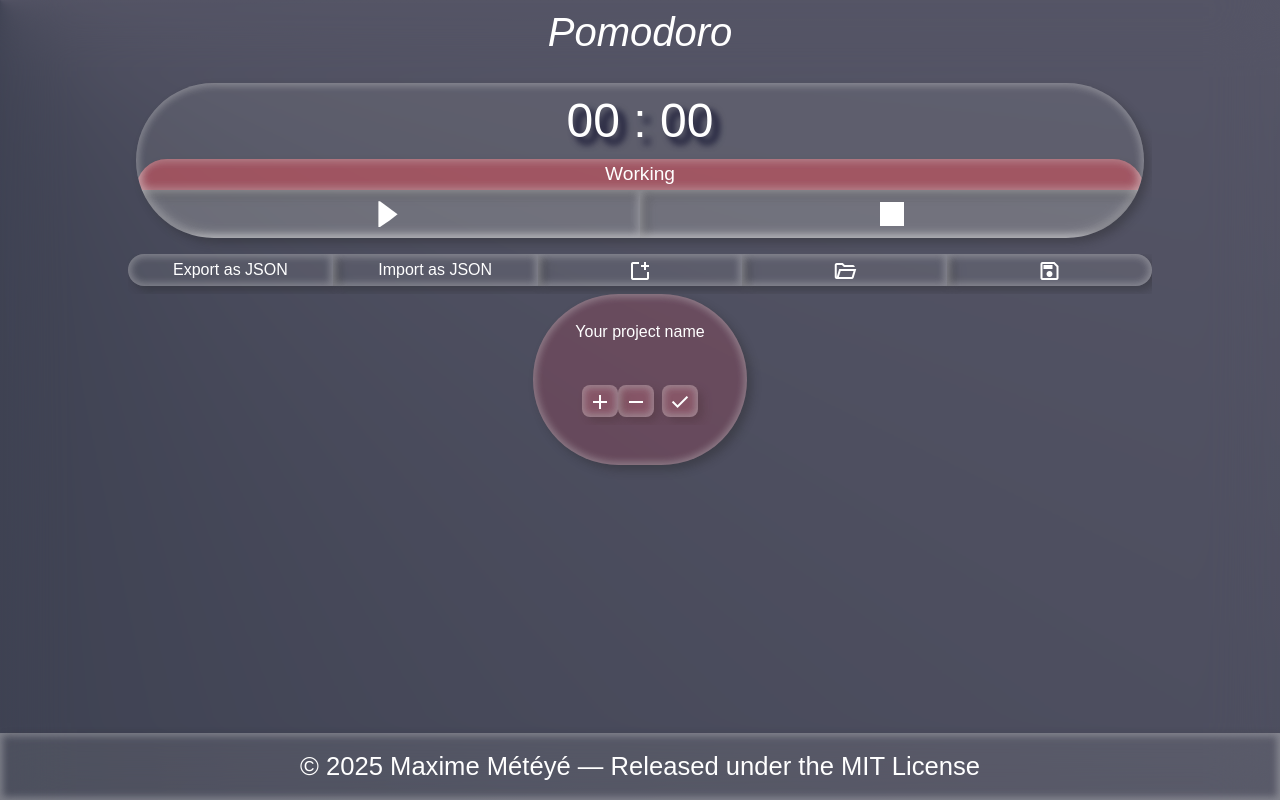
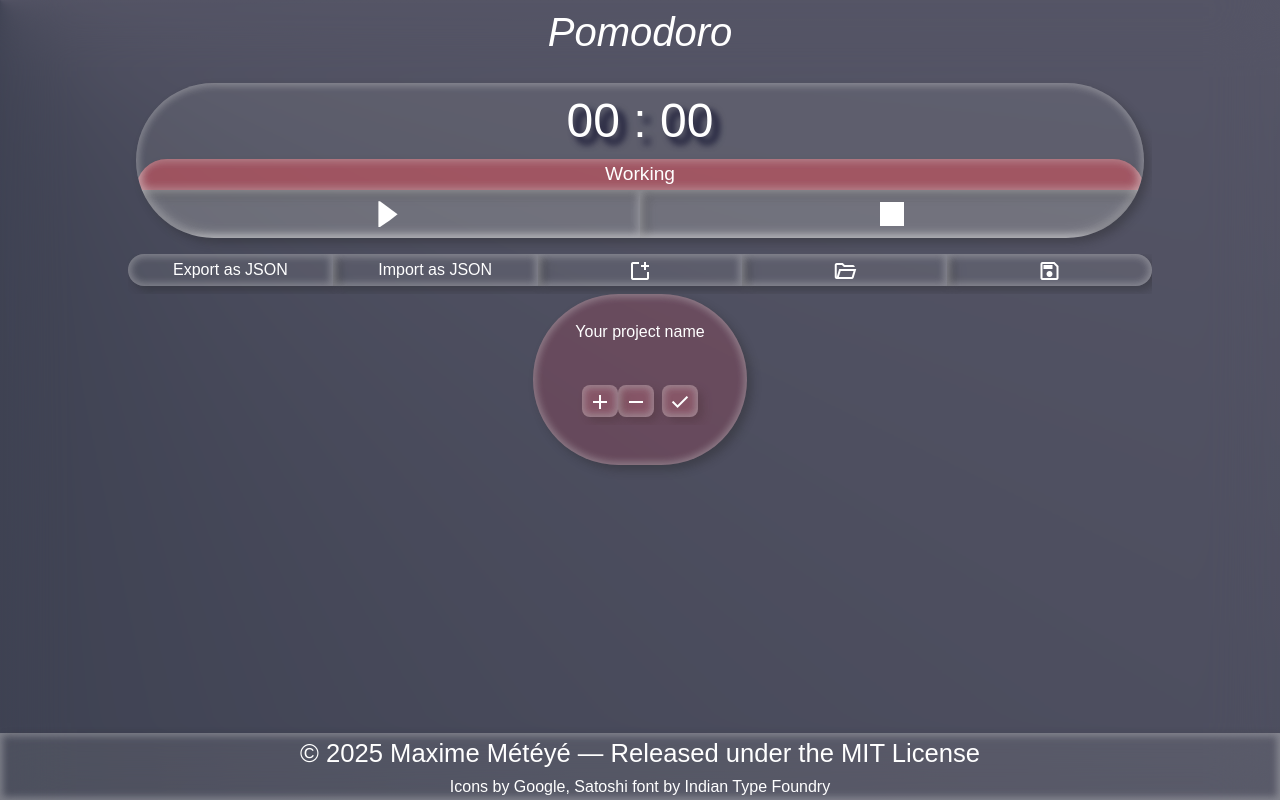
Before and after one commit to Maxime-Meteye/pomodoro, a Vue app: page / in a window 1280 px wide. Built offline with nearby package versions, Linux system fonts and the light colour scheme; a web font is replaced by a local one.

Commit message:
Add license comments and update .gitignore for YAML files

```diff
--- a/index.html
+++ b/index.html
@@ -1,3 +1,4 @@
+<!--© 2025 Maxime Météyé — Released under the MIT License-->
 <!DOCTYPE html>
 <html lang="en">
   <head>
--- a/src/App.vue
+++ b/src/App.vue
@@ -1,3 +1,4 @@
+<!--© 2025 Maxime Météyé — Released under the MIT License-->
 <template>
 	<header class="col-12 row-1">
 		<h1 class="italic">Pomodoro</h1>
@@ -10,6 +11,7 @@
 	</main >
 	<footer class="glass col-12 row-1">
 		<h5>© 2025 Maxime Météyé — Released under the MIT License</h5>
+		<p>Icons by Google, Satoshi font by Indian Type Foundry</p>
 	</footer>
 </template>
 <script setup>
@@ -46,8 +48,8 @@ const taskStore = useTaskStore()
 
 		max-height: 100vh;
 		max-height: 100dvh;
-		max-width: 100vh;
-		max-width: 100dvh;
+		max-width: 100vw;
+		max-width: 100dvw;
 	}
 
 	::-webkit-scrollbar{
--- a/src/components/controlView.vue
+++ b/src/components/controlView.vue
@@ -1,3 +1,4 @@
+<!--© 2025 Maxime Météyé — Released under the MIT License-->
 <template setup>
     <div>
 		<div class="f-container f-col">
--- a/src/components/popoverView.vue
+++ b/src/components/popoverView.vue
@@ -1,3 +1,4 @@
+<!--© 2025 Maxime Météyé — Released under the MIT License-->
 <template setup>
 <div popover id="popoverWindow" class="popover glass">
 	<div class="slot_container">
--- a/src/components/taskView.vue
+++ b/src/components/taskView.vue
@@ -1,3 +1,4 @@
+<!--© 2025 Maxime Météyé — Released under the MIT License-->
 <template>
     <ul class="glass round task" :class="{complete: goal_object.complete, incomplete: !goal_object.complete}">
         <li v-if="editing_task != goal_object.id" class="task_container">
--- a/src/components/timeManagementView.vue
+++ b/src/components/timeManagementView.vue
@@ -1,3 +1,4 @@
+<!--© 2025 Maxime Météyé — Released under the MIT License-->
 <template>
 	<div class="timer_wrapper">
 		<div class="timer_background glass round">
--- a/src/stores/alarmStore.js
+++ b/src/stores/alarmStore.js
@@ -1,3 +1,4 @@
+//© 2025 Maxime Météyé — Released under the MIT License
 import {ref, watch} from "vue";
 import { defineStore } from "pinia";
 import alarm from '@/assets/audio/alarm.mp3';
--- a/src/stores/storageStore.js
+++ b/src/stores/storageStore.js
@@ -1,3 +1,4 @@
+//© 2025 Maxime Météyé — Released under the MIT License
 import { defineStore } from "pinia";
 import {ref,watch} from "vue"
 
--- a/src/stores/taskStore.js
+++ b/src/stores/taskStore.js
@@ -1,3 +1,4 @@
+//© 2025 Maxime Météyé — Released under the MIT License
 import {defineStore} from 'pinia'
 import {ref,watch} from 'vue'
 
```
Also changed, not shown: 1 other file (tests, documents, lock files or other folders).
